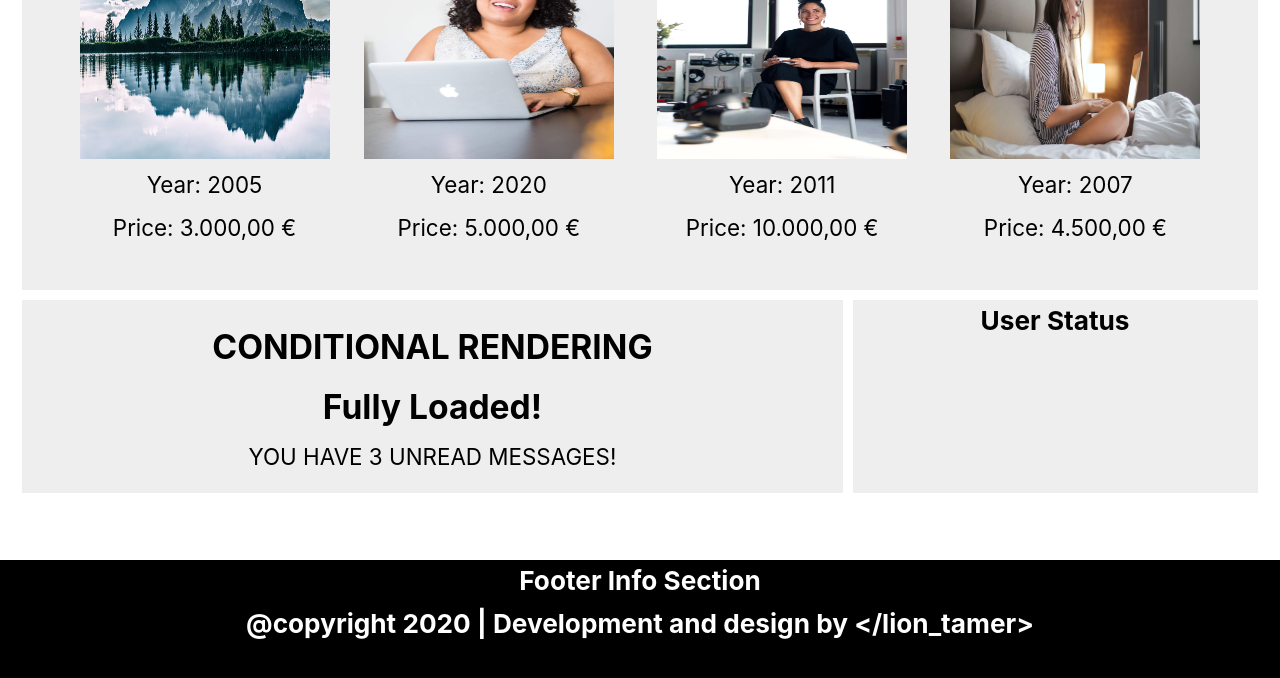
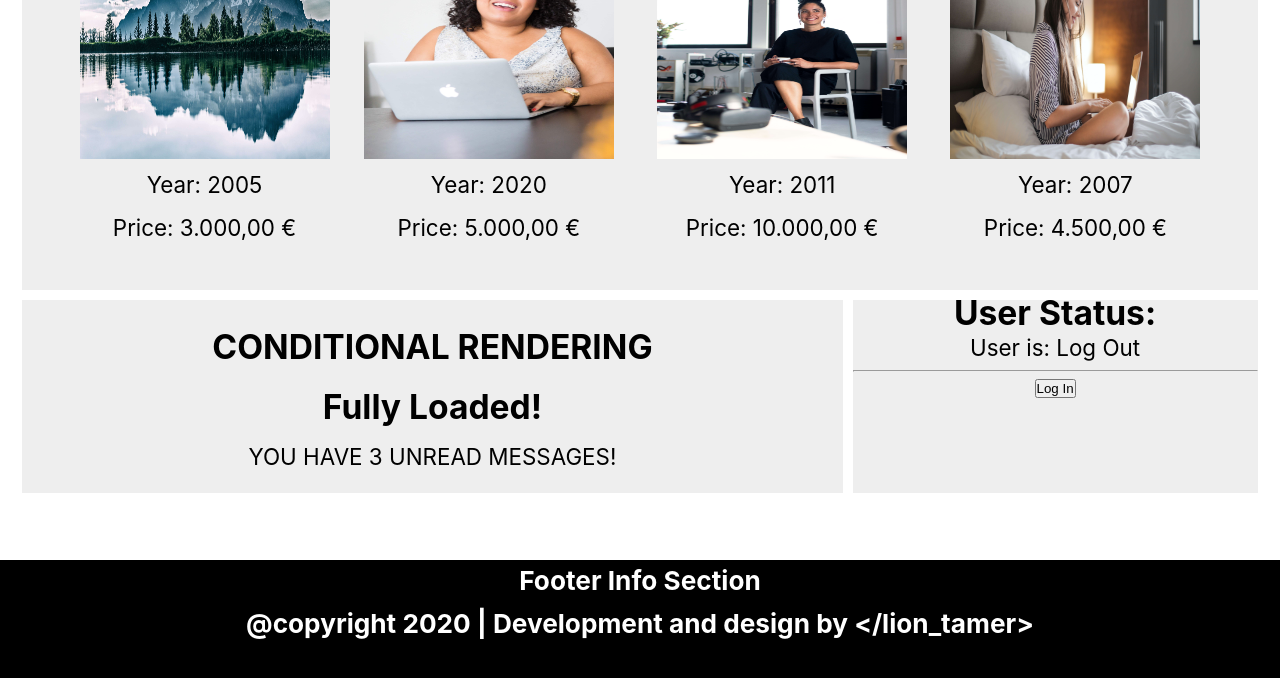
Before and after one commit to itobuka-vm/RT-T, a React (Create React App) app: page /practice in a window 1280 px wide. Shown: the part 1170-1848 px from the top of the page. Built offline with nearby package versions, Linux system fonts and the light colour scheme.

Commit message:
conditional rendering pratice

```diff
--- /dev/null
+++ b/src/components/main/LogInStatus.js
@@ -0,0 +1,53 @@
+// import React library
+import React from "react"
+
+// class based component
+class LogInStatus extends React.Component {
+  // constructor method
+  constructor() {
+    // super() method
+    super()
+    // state object
+    this.state = {
+      isLogIn: false
+    }
+    //bind method to this state
+    this.logIn = this.logIn.bind(this)
+  }
+
+  // Log In/Out method
+  logIn() {
+    // setState method
+    this.setState((prevState) => {
+      // return new state object
+      return {
+        isLogIn: !prevState.isLogIn
+      }
+    })
+  }
+
+  // render method/hook
+  render() {
+    //return JSX
+    return (
+      <div>
+        <h2>User Status:</h2>
+        <p>User is: {this.state.isLogIn ? "Log In" : "Log Out"}</p>
+        <hr />
+        <button onClick={this.logIn}>
+          {this.state.isLogIn ? "Log Out" : "Log In"}
+        </button>
+      </div>
+    )
+  }
+}
+
+/* function UserStatus() {
+  return (
+    <div>
+      <h3>User Status</h3>
+    </div>
+  )
+} */
+
+export default LogInStatus
--- a/src/components/main/UserStatus.js
+++ /dev/null
@@ -1,12 +0,0 @@
-// import React library
-import React from "react"
-
-function UserStatus() {
-  return (
-    <div>
-      <h3>User Status</h3>
-    </div>
-  )
-}
-
-export default UserStatus
--- a/src/views/Practice.js
+++ b/src/views/Practice.js
@@ -10,7 +10,7 @@ import Event from "./../components/main/Event"
 import Car from "./../components/main/Car"
 
 // conditional rendering practice
-import UserStatus from "./../components/main/UserStatus"
+import LogInStatus from "./../components/main/LogInStatus"
 
 // import data
 import dataCars from "./../data/dataCars"
@@ -120,7 +120,7 @@ class Practice extends React.Component {
         </div>
         <div className='grid-item item-6'>
           {/* USER STATUS */}
-          <UserStatus />
+          <LogInStatus />
         </div>
       </div>
     )
```
